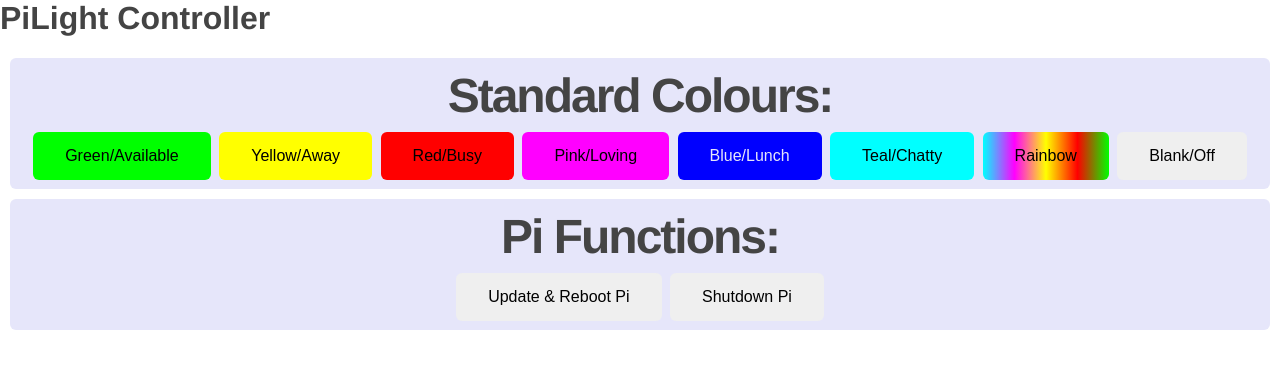
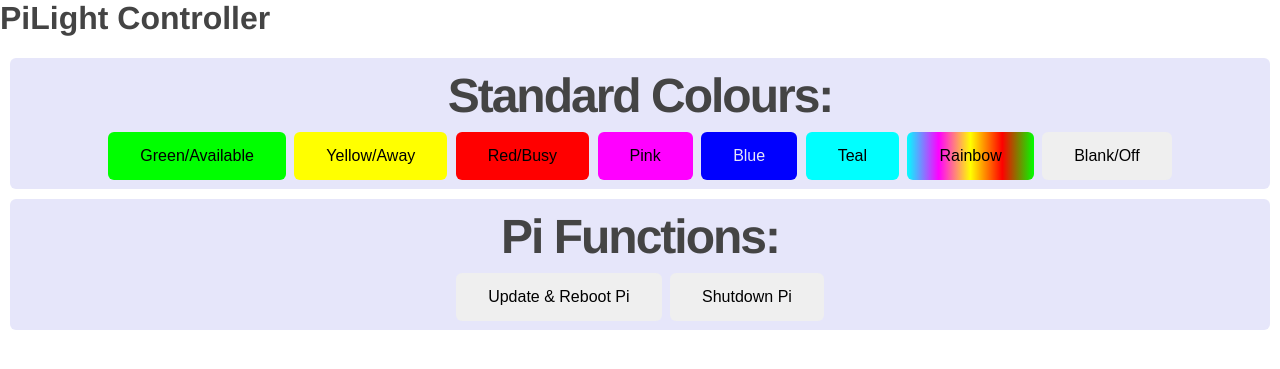
Before and after one commit to ziertek/PiLight, a Flask app: page / in a window 1280 px wide. Shown: the top 369 px of the page. Run offline with Flask 2, Linux system fonts and the light colour scheme; parts of the project's set-up code (start-up, migrations or seed data) failed here and were passed over; some libraries are stand-ins or nearby versions.

Commit message:
Update controller.html
Updated labels

```diff
--- a/templates/controller.html
+++ b/templates/controller.html
@@ -116,9 +116,9 @@
     <a href=# id=Green><button class="button green">Green/Available</button></a>
     <a href=# id=Yellow><button class="button yellow">Yellow/Away</button></a>
     <a href=# id=Red><button class="button red">Red/Busy</button></a>
-    <a href=# id=Pink><button class="button pink">Pink/Loving</button></a>
-    <a href=# id=Blue><button class="button blue">Blue/Lunch</button></a>
-    <a href=# id=Teal><button class="button teal">Teal/Chatty</button></a>
+    <a href=# id=Pink><button class="button pink">Pink</button></a>
+    <a href=# id=Blue><button class="button blue">Blue</button></a>
+    <a href=# id=Teal><button class="button teal">Teal</button></a>
     <a href=# id=Rainbow><button class="button rainbow">Rainbow</button></a>
     <a href=# id=Blank><button class="button blank">Blank/Off</button></a>
 </div>
```
